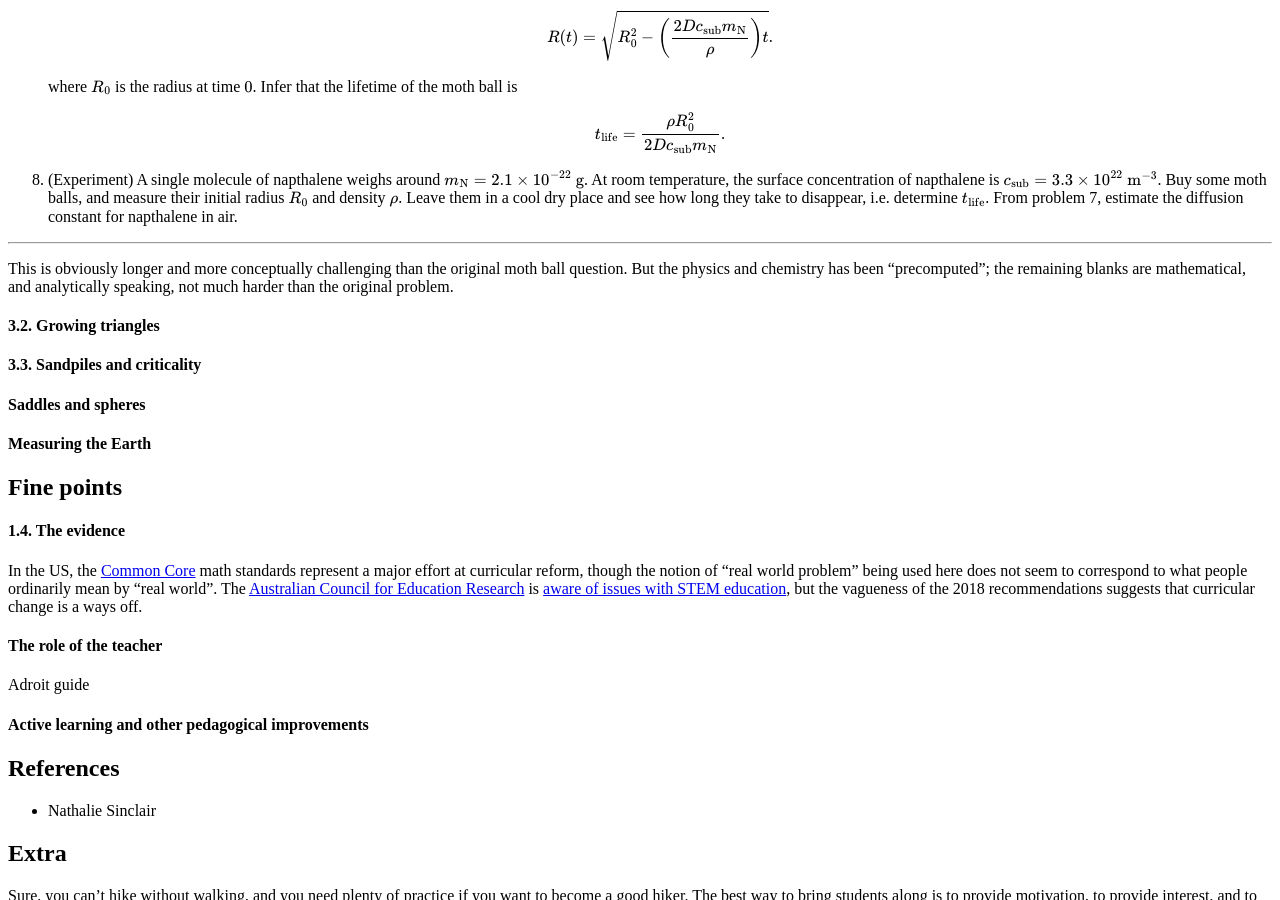
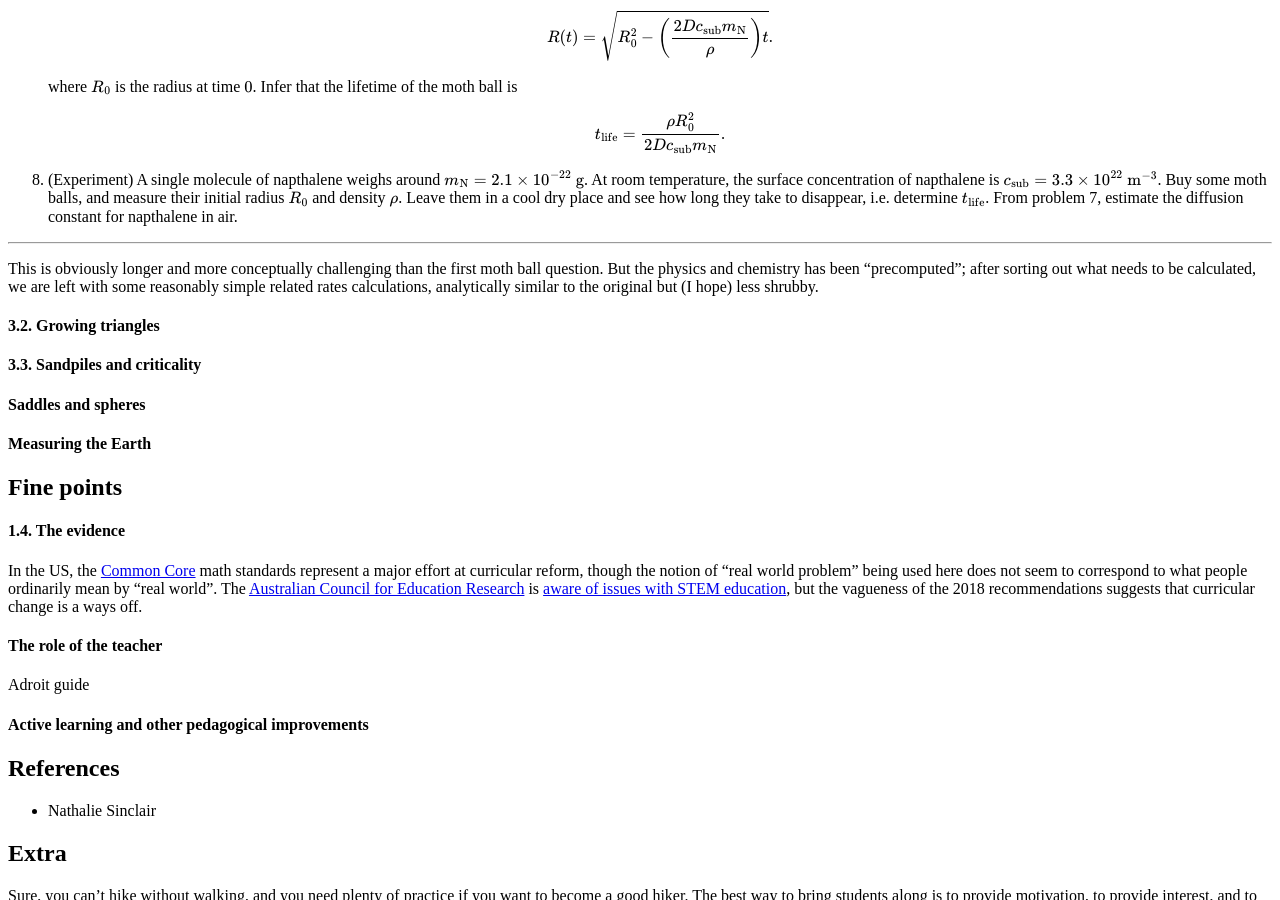
Before and after one commit to hapax/hapax.github.io, a Jekyll site: the page built from assets/teaching.md, in a window 1280 px wide and 900 px high, scrolled down 15324 px. Built offline with Jekyll 4.4.1, drawn with Linux system fonts in a browser that asks for light colours; our own code applies the rules of GitHub Pages for plain Markdown files; formulas are drawn with MathJax 3; a script that is not in the unit is left out.

Commit message:
Update teaching.md

```diff
--- a/assets/teaching.md
+++ b/assets/teaching.md
@@ -859,10 +859,11 @@ the shell is proportional to the concentration $c(r)$ and the velocity $v$.
 ----
 
 This is obviously longer and more conceptually challenging than the
-original moth ball question.
-But the physics and chemistry has been "precomputed"; the remaining
-blanks are mathematical, and analytically speaking, not much harder
-than the original problem.
+first moth ball question.
+But the physics and chemistry has been "precomputed"; after sorting
+out what needs to be calculated, we are left with some reasonably simple
+related rates calculations, analytically similar to the original but
+(I hope) less shrubby.
 
 #### 3.2. Growing triangles <a id="sec-3-2" name="sec-3-2"></a>
 
```
